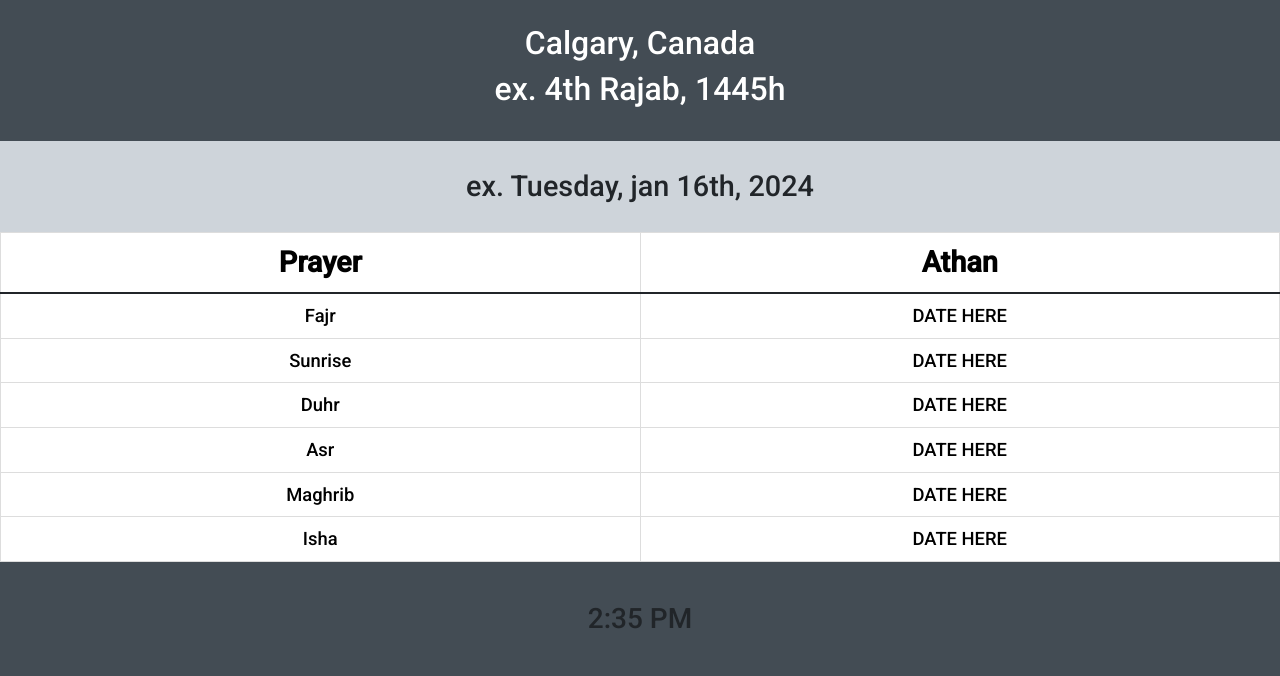
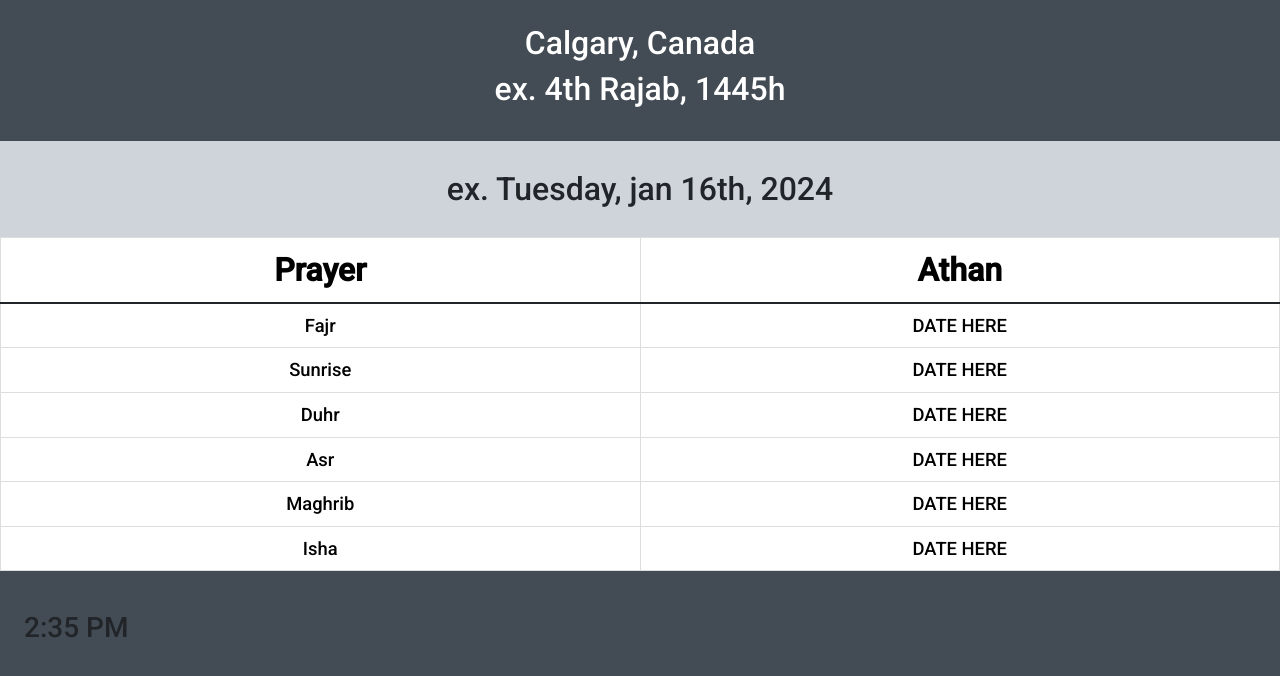
Before and after one commit to Sajjadalgburi/Iqamah-Time, a plain HTML site: page main.html in a window 1280 px wide. Drawn offline with nearby package versions, Linux system fonts and the light colour scheme; no server answers.

Commit message:
styling current time and user location as well

```diff
--- a/Assets/css/style.css
+++ b/Assets/css/style.css
@@ -9,10 +9,6 @@ body {
   font-family: "Roboto", sans-serif;
 }
 
-.user-Location {
-  color: #fff;
-}
-
 .table {
   width: 100%;
   border-collapse: collapse;
@@ -20,8 +16,10 @@ body {
 }
 
 th,
-.main-date-header {
-  font-size: 1.8rem;
+.main-date-header,
+.current-Time,
+.user-Location {
+  font-size: 2rem;
 }
 
 td {
@@ -38,6 +36,11 @@ td {
 
 .main-date-header,
 .user-Location,
-.current-time {
+.current-Time {
   text-align: center;
 }
+
+.user-Location,
+.current-Time {
+  color: #fff;
+}
```
